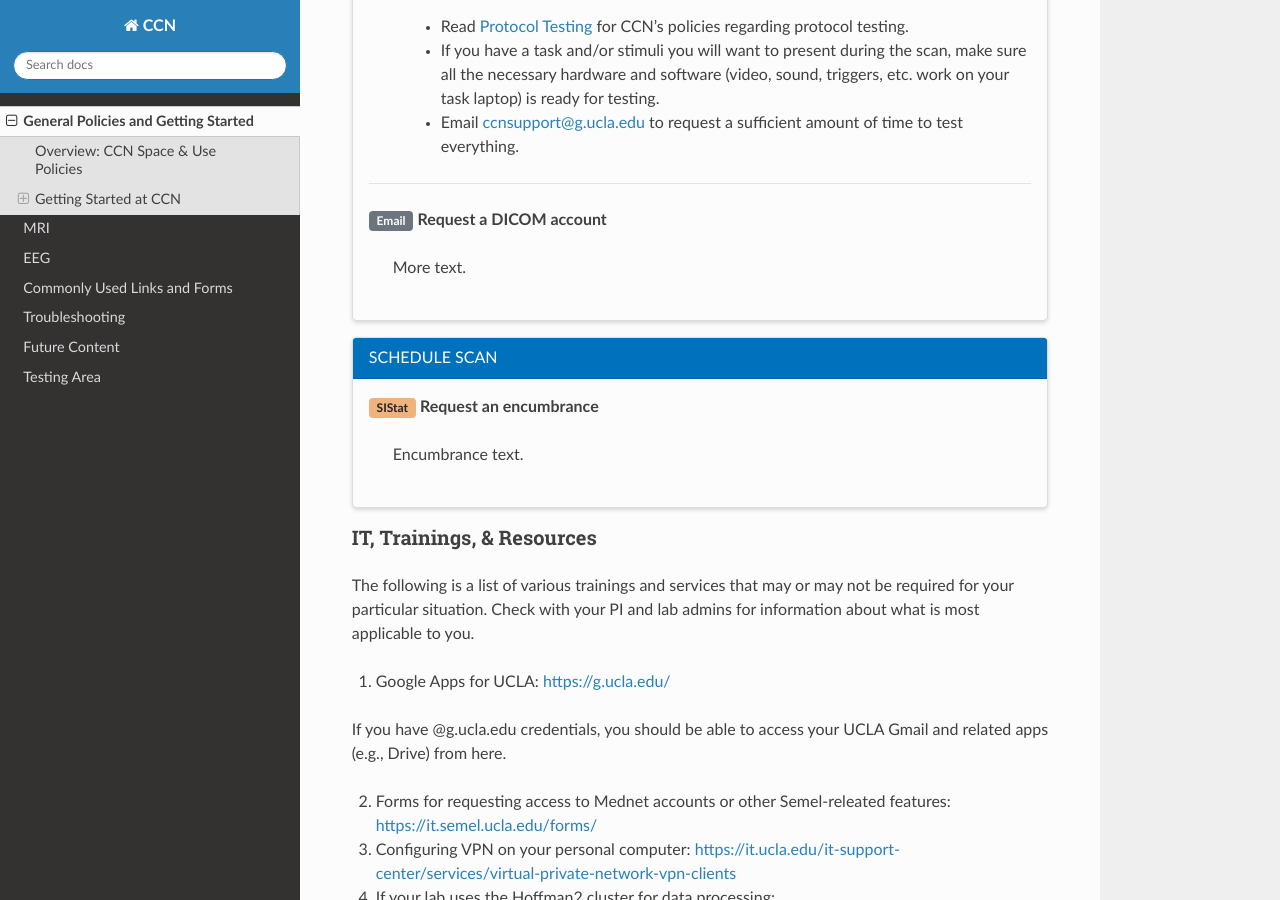
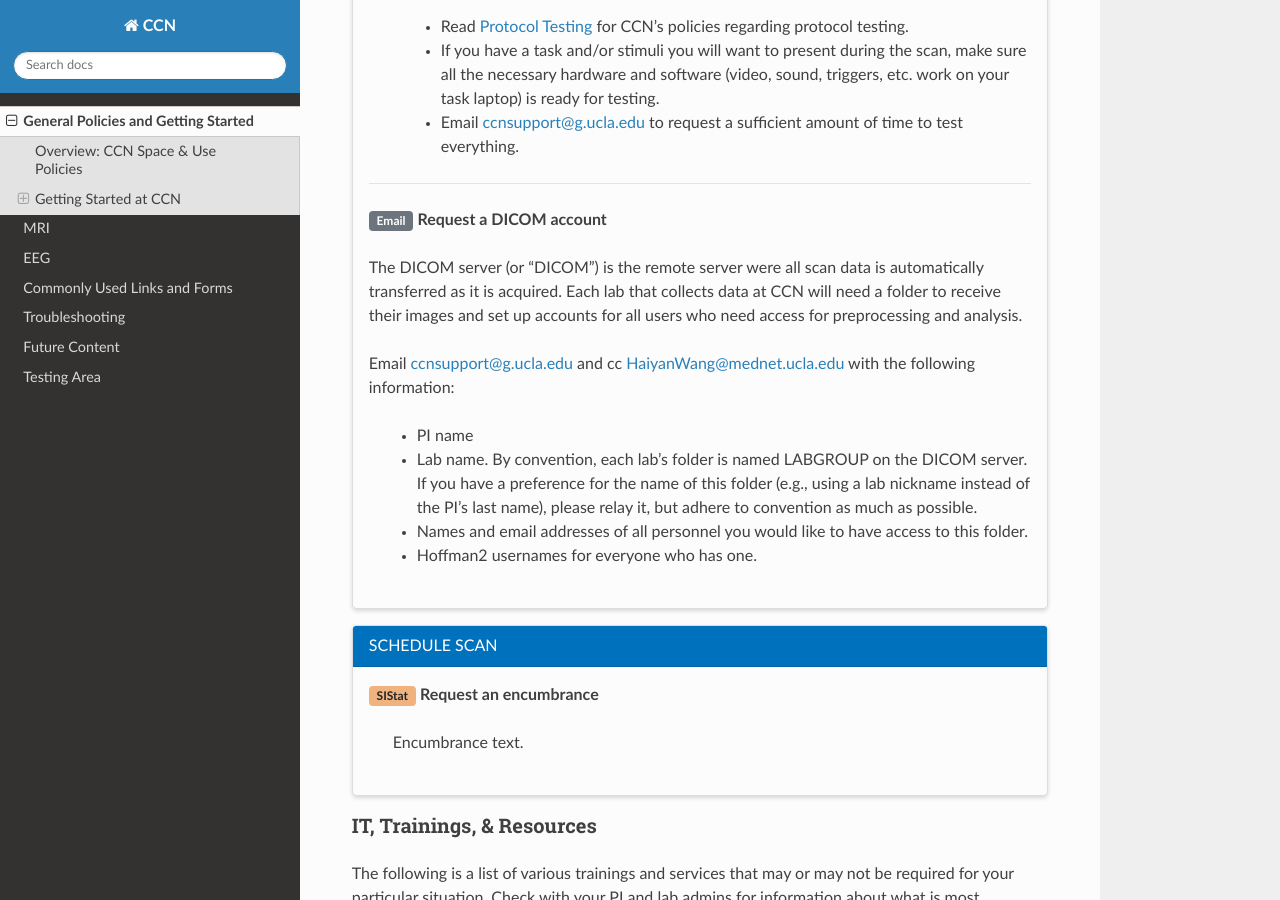
Before and after one commit to CCN-Support/CCN_Wiki, a Sphinx documentation site: the page built from docs/source/generalpolicies.rst, in a window 1280 px wide and 900 px high, scrolled down 2799 px. Built offline with Sphinx 7.4.7 and the Read the Docs theme 3.1.0, drawn with Linux system fonts in a browser that asks for light colours.

Commit message:
Update generalpolicies.rst

```diff
--- a/docs/source/generalpolicies.rst
+++ b/docs/source/generalpolicies.rst
@@ -191,7 +191,14 @@ Actions within the same sections below can be completed concurrently. Each secti
 
   :bdg-secondary:`Email` **Request a DICOM account**
 
-     More text.
+  The DICOM server (or "DICOM") is the remote server were all scan data is automatically transferred as it is acquired. Each lab that collects data at CCN will need a folder to receive their images and set up accounts for all users who need access for preprocessing and analysis.
+
+  Email ccnsupport@g.ucla.edu and cc HaiyanWang@mednet.ucla.edu with the following information:
+
+   - PI name
+   - Lab name. By convention, each lab's folder is named LABGROUP on the DICOM server. If you have a preference for the name of this folder (e.g., using a lab nickname instead of the PI's last name), please relay it, but adhere to convention as much as possible.
+   - Names and email addresses of all personnel you would like to have access to this folder.
+   - Hoffman2 usernames for everyone who has one.
 
 
 .. card::
```
